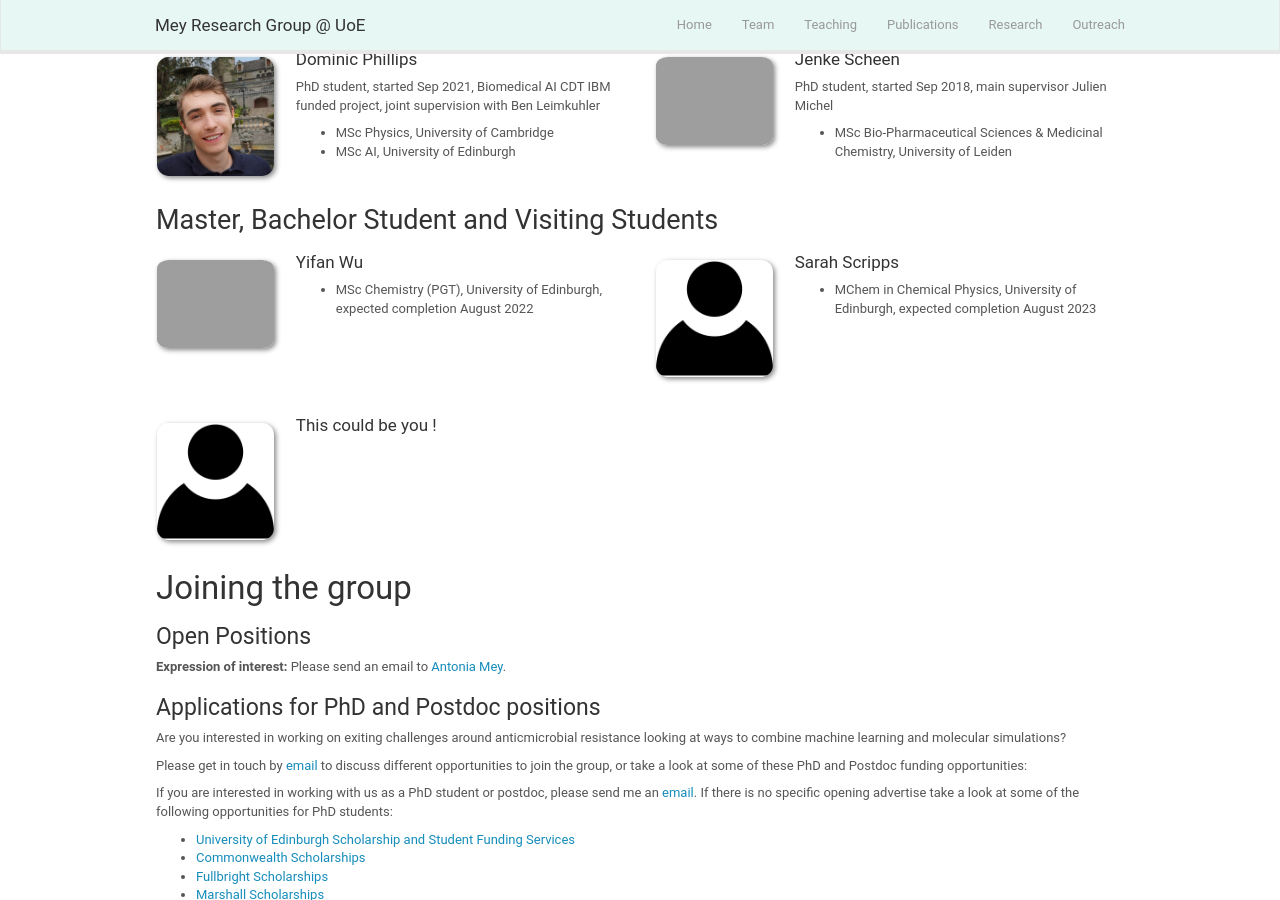
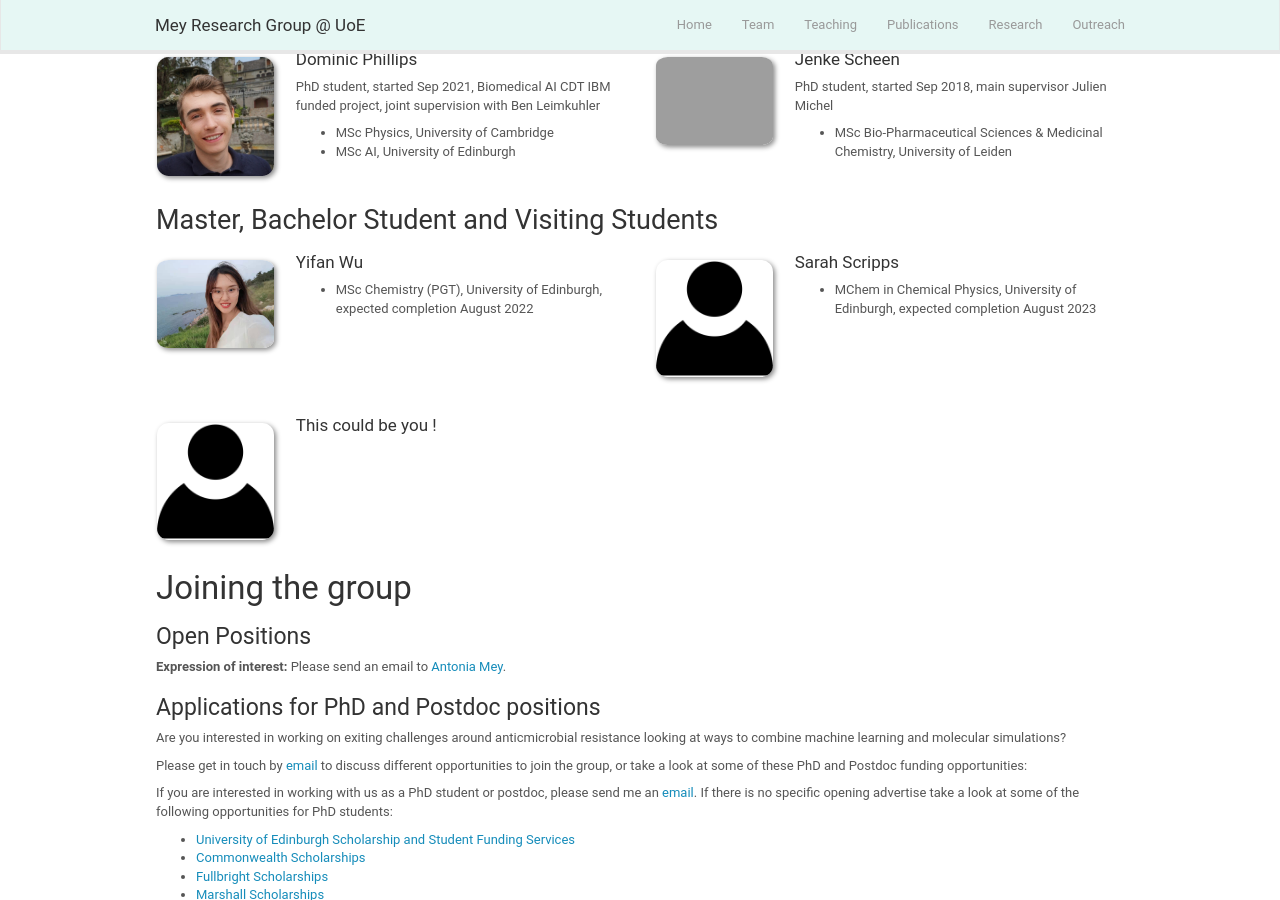
Before and after one commit to mozhu621/intellistream.github.io, a Jekyll site: the page built from _pages/team.md, in a window 1280 px wide and 900 px high, scrolled down 718 px. Built offline with Jekyll 4.4.1, drawn with Linux system fonts in a browser that asks for light colours; nearby versions of some CDN libraries.

Commit message:
fixing typo

```diff
--- a/_data/students.yml
+++ b/_data/students.yml
@@ -1,5 +1,5 @@
 - name: Yifan Wu
-  photo: yifen.jpg
+  photo: yifan.jpg
   info: Postgraduate Taught Masters (MSc)
   email:
   number_educ: 1
```
